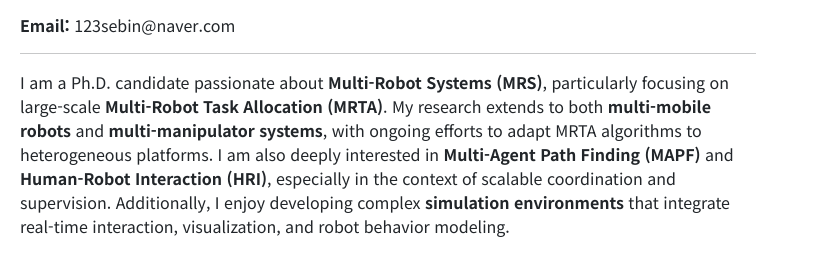
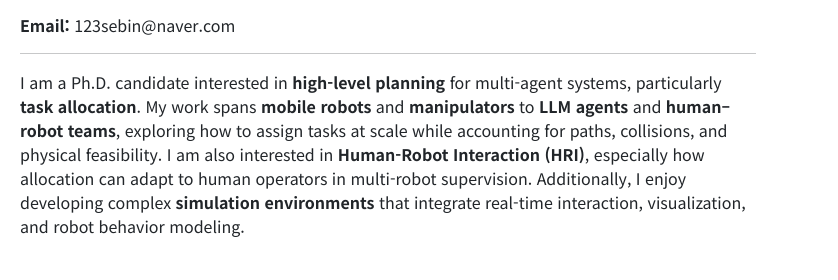
Before and after one commit to SeBin-Lee-SG/Seabin-main, a plain HTML site: page index.html in a window 1280 px wide. Shown: the part 470-750 px from the top of the page, 442-1280 px from the left. Drawn offline with nearby package versions, Linux system fonts and the light colour scheme.

Commit message:
Revise CV summary and homepage intro
Co-Authored-By: Claude Opus 5.5 <noreply@anthropic.com>

```diff
--- a/index.html
+++ b/index.html
@@ -79,9 +79,9 @@
                     <p><strong>Email:</strong> 123sebin@naver.com</p>
                     <hr>
                     <p>
-                        I am a Ph.D. candidate passionate about <strong>Multi-Robot Systems (MRS)</strong>, particularly focusing on large-scale <strong>Multi-Robot Task Allocation (MRTA)</strong>.
-                        My research extends to both <strong>multi-mobile robots</strong> and <strong>multi-manipulator systems</strong>, with ongoing efforts to adapt MRTA algorithms to heterogeneous platforms.
-                        I am also deeply interested in <strong>Multi-Agent Path Finding (MAPF)</strong> and <strong>Human-Robot Interaction (HRI)</strong>, especially in the context of scalable coordination and supervision.
+                        I am a Ph.D. candidate interested in <strong>high-level planning</strong> for multi-agent systems, particularly <strong>task allocation</strong>.
+                        My work spans <strong>mobile robots</strong> and <strong>manipulators</strong> to <strong>LLM agents</strong> and <strong>human–robot teams</strong>, exploring how to assign tasks at scale while accounting for paths, collisions, and physical feasibility.
+                        I am also interested in <strong>Human-Robot Interaction (HRI)</strong>, especially how allocation can adapt to human operators in multi-robot supervision.
                         Additionally, I enjoy developing complex <strong>simulation environments</strong> that integrate real-time interaction, visualization, and robot behavior modeling.
                     </p>
 
```
Also changed, not shown: 2 other files.
